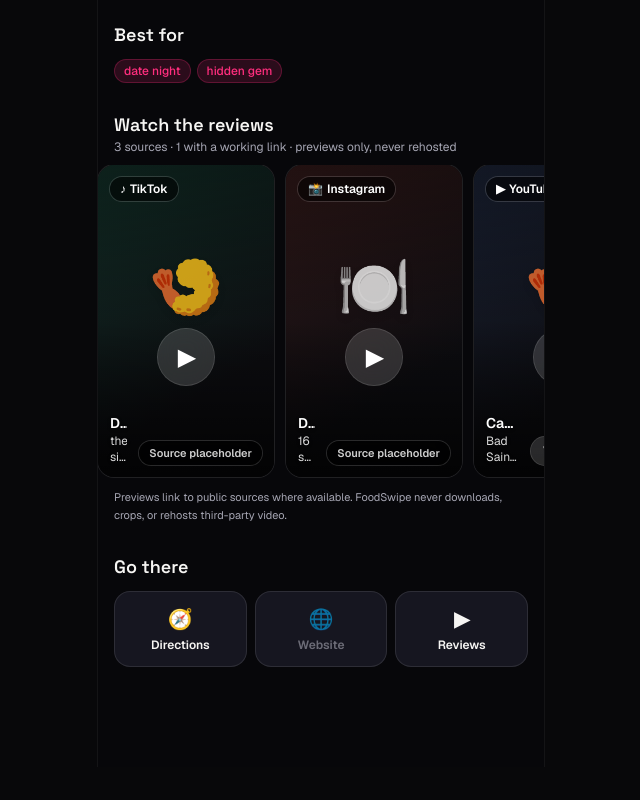
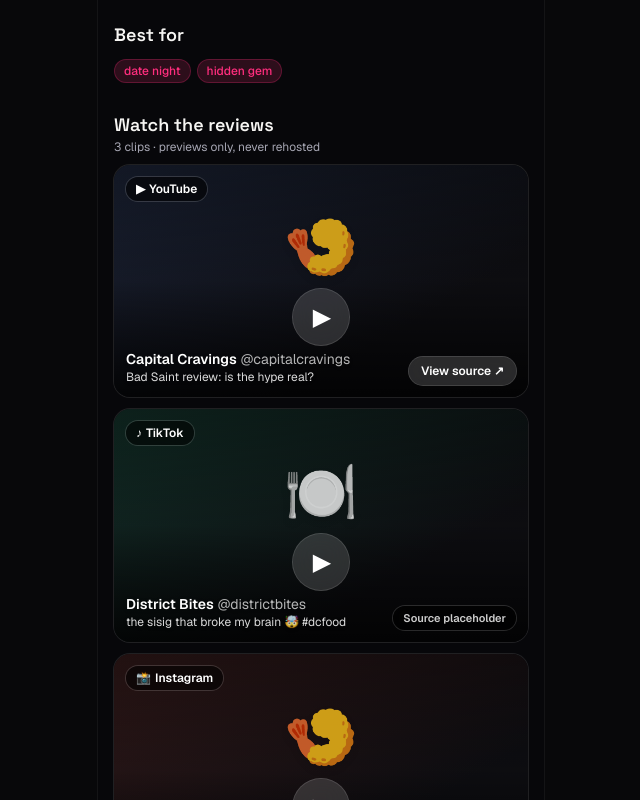
Before and after one commit to caronisaiah/FoodSwipe, a Next.js app: page /restaurants/bad-saint in a window 1280 px wide. Shown: the part 1220-2020 px from the top of the page, without its empty margins (319-959 px from the left). Before the commit the page ends 1987 px from the top, so only its background shows below. Built offline with nearby package versions, Linux system fonts and the light colour scheme; no server answers; the database is empty.

Commit message:
Limit restaurant profiles to 3 vertical videos

```diff
--- a/components/RestaurantVideos.tsx
+++ b/components/RestaurantVideos.tsx
@@ -3,19 +3,71 @@
 import { useEffect, useState } from "react";
 import type { Video } from "@/lib/types";
 import { useManualVideos } from "@/lib/storage";
-import { videoHasSource } from "@/lib/video";
+import { videoCanEmbed, videoSourceHref } from "@/lib/video";
 import VideoEmbed from "@/components/VideoEmbed";
 
+/** Public profiles show at most this many videos (a DISPLAY rule, not a DB/admin
+ * limit — the backend may store more for future ranking/moderation). */
+const MAX_PROFILE_VIDEOS = 3;
+
 type Origin = "seed" | "shared" | "local";
+interface Item {
+  video: Video;
+  origin: Origin;
+  index: number;
+}
+
+// Higher tier = better source affordance (embeddable > source-link > none).
+function sourceTier(v: Video): number {
+  if (videoCanEmbed(v)) return 2;
+  if (videoSourceHref(v)) return 1;
+  return 0;
+}
+
+// How "enriched" a clip is (official metadata present).
+function richness(v: Video): number {
+  return (
+    (v.thumbnailUrl ? 1 : 0) +
+    (v.publishedAt ? 1 : 0) +
+    (v.creatorDisplayName ? 1 : 0)
+  );
+}
+
+function publishedTime(v: Video): number {
+  if (!v.publishedAt) return -Infinity;
+  const t = Date.parse(v.publishedAt);
+  return Number.isNaN(t) ? -Infinity : t;
+}
 
 /**
- * The profile's "Watch the reviews" carousel. Merges three sources, all read-only
- * here and never rehosted:
- *  - seed   : the hand-authored clips shipped in the repo
- *  - shared : videos attached via /admin/videos, persisted in the backend (v1.2)
- *  - local  : legacy per-browser localStorage demo clips (fallback, labeled)
- * The shared fetch is best-effort: if the API/DB is unavailable the seed (and
- * any local) clips still render — the profile never breaks.
+ * Deterministic, transparent display order (NOT the feed ranking engine):
+ *   real-post → embeddable/source-link → richer metadata → newer → original order.
+ */
+function compareForDisplay(a: Item, b: Item): number {
+  const realA = a.video.sourceType === "real-post" ? 1 : 0;
+  const realB = b.video.sourceType === "real-post" ? 1 : 0;
+  if (realA !== realB) return realB - realA;
+
+  const tierA = sourceTier(a.video);
+  const tierB = sourceTier(b.video);
+  if (tierA !== tierB) return tierB - tierA;
+
+  const richA = richness(a.video);
+  const richB = richness(b.video);
+  if (richA !== richB) return richB - richA;
+
+  const timeA = publishedTime(a.video);
+  const timeB = publishedTime(b.video);
+  if (timeA !== timeB) return timeB - timeA;
+
+  return a.index - b.index; // preserve original order as the final tie-breaker
+}
+
+/**
+ * The profile's video section. Merges three read-only sources — seed (shipped),
+ * shared (backend, v1.2), and local (legacy localStorage) — then shows only the
+ * top `MAX_PROFILE_VIDEOS` in a clean vertical, same-size stack. Nothing is ever
+ * downloaded or rehosted; each clip renders through the legal-safe `VideoEmbed`.
  */
 export default function RestaurantVideos({
   restaurantId,
@@ -45,12 +97,25 @@
     };
   }, [restaurantId]);
 
-  const items: { video: Video; origin: Origin }[] = [
+  const merged: Item[] = [
     ...seedVideos.map((video) => ({ video, origin: "seed" as const })),
     ...shared.map((video) => ({ video, origin: "shared" as const })),
     ...localVideos.map((video) => ({ video, origin: "local" as const })),
-  ];
-  const linkable = items.filter((it) => videoHasSource(it.video)).length;
+  ].map((it, index) => ({ ...it, index }));
+
+  const display = [...merged].sort(compareForDisplay).slice(0, MAX_PROFILE_VIDEOS);
+
+  // Empty/fallback state — no "Watch the reviews" wall when there's nothing.
+  if (display.length === 0) {
+    return (
+      <section>
+        <h2 className="font-display text-lg font-semibold text-cream">Reviews</h2>
+        <p className="mt-1 text-sm text-haze">No food videos yet for this spot.</p>
+      </section>
+    );
+  }
+
+  const moreThanShown = merged.length > display.length;
 
   return (
     <section>
@@ -59,22 +124,18 @@
           Watch the reviews
         </h2>
         <p className="text-xs text-haze">
-          {items.length} {items.length === 1 ? "source" : "sources"}
-          {linkable > 0 ? ` · ${linkable} with a working link` : ""} · previews
-          only, never rehosted
+          {display.length} {display.length === 1 ? "clip" : "clips"}
+          {moreThanShown ? ` (top ${MAX_PROFILE_VIDEOS} of ${merged.length})` : ""} ·
+          previews only, never rehosted
         </p>
       </div>
 
-      <div
-        role="group"
-        aria-label="Review clips — scroll horizontally"
-        tabIndex={0}
-        className="no-scrollbar -mx-4 flex snap-x snap-mandatory gap-3 overflow-x-auto px-4 pb-1"
-      >
-        {items.map(({ video, origin }, i) => (
+      {/* Vertical, same-size stack (mobile-first), capped at MAX_PROFILE_VIDEOS. */}
+      <div className="flex flex-col gap-3">
+        {display.map(({ video, origin }, i) => (
           <div
             key={`${origin}-${video.id}`}
-            className="relative aspect-[9/16] w-44 shrink-0 snap-start overflow-hidden rounded-2xl ring-1 ring-white/10"
+            className="relative aspect-video w-full overflow-hidden rounded-2xl ring-1 ring-white/10"
           >
             <VideoEmbed
               video={video}
```
Also changed, not shown: 1 other file (tests, documents, lock files or other folders).
